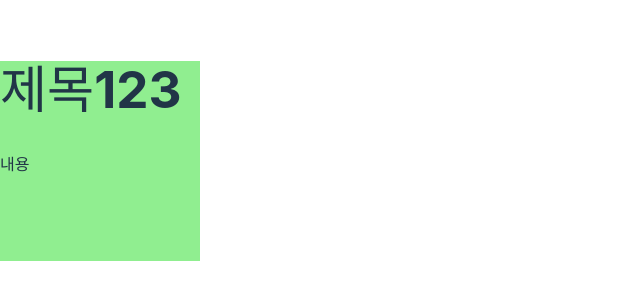
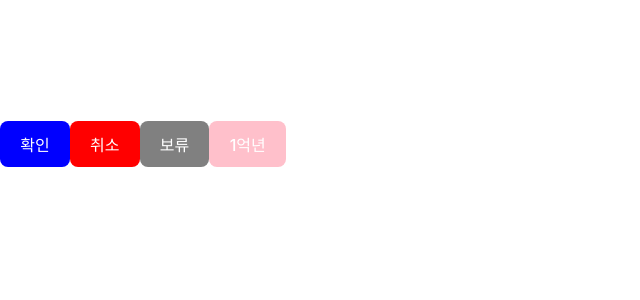
Before and after one commit to steve0312/sesac-java, a React (Vite) app in the folder React/my-app/: page / in a window 1280 px wide. Shown: the part 256-556 px from the top of the page, without its empty margins (0-640 px from the left). Built offline with nearby package versions, Linux system fonts and the light colour scheme.

Commit message:
1105 실습 : Button 컴포넌트 추가

```diff
--- a/React/my-app/src/App.jsx
+++ b/React/my-app/src/App.jsx
@@ -2,7 +2,8 @@
 // import Todos from './Todos';
 // import Component from './Component';
 // import Welcome from './Welcome';
-import Card from './Card';
+// import Card from './Card';
+import Button from './Button';
 
 function App() {
   return (
@@ -11,7 +12,11 @@ function App() {
       <Todos></Todos>
       <Component></Component> */}
       {/* <Welcome name={'안녕하세요'}></Welcome> */}
-      <Card title="제목123" content="내용" width="200px" height="200px"></Card>
+      {/* <Card title="제목123" content="내용" width="200px" height="200px"></Card> */}
+      <Button backgroundColor="blue" text="확인"></Button>
+      <Button backgroundColor="red" text="취소"></Button>
+      <Button backgroundColor="gray" text="보류"></Button>
+      <Button backgroundColor="pink" text="1억년"></Button>
     </>
   );
 }
--- /dev/null
+++ b/React/my-app/src/Button.jsx
@@ -0,0 +1,5 @@
+import React from 'react';
+
+export default function Button({ backgroundColor, text }) {
+  return <button style={{ backgroundColor, color: 'white' }}>{text}</button>;
+}
```
